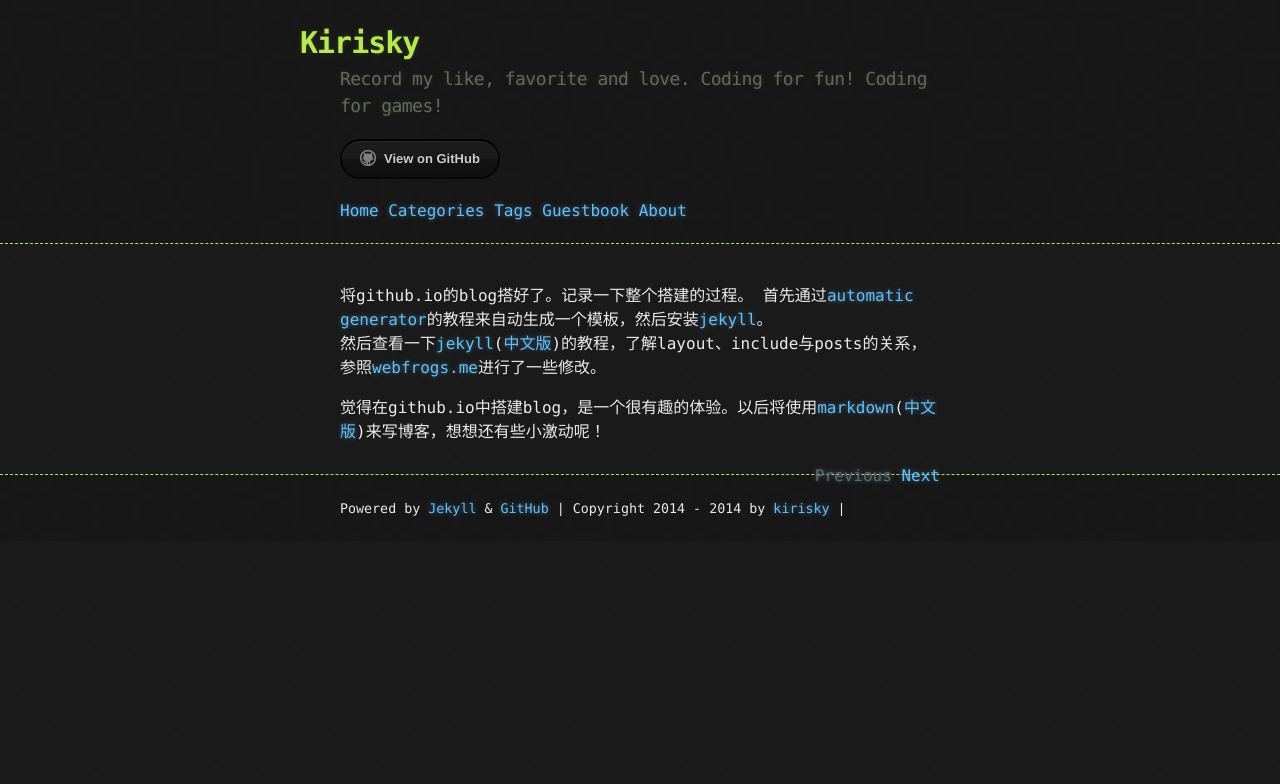
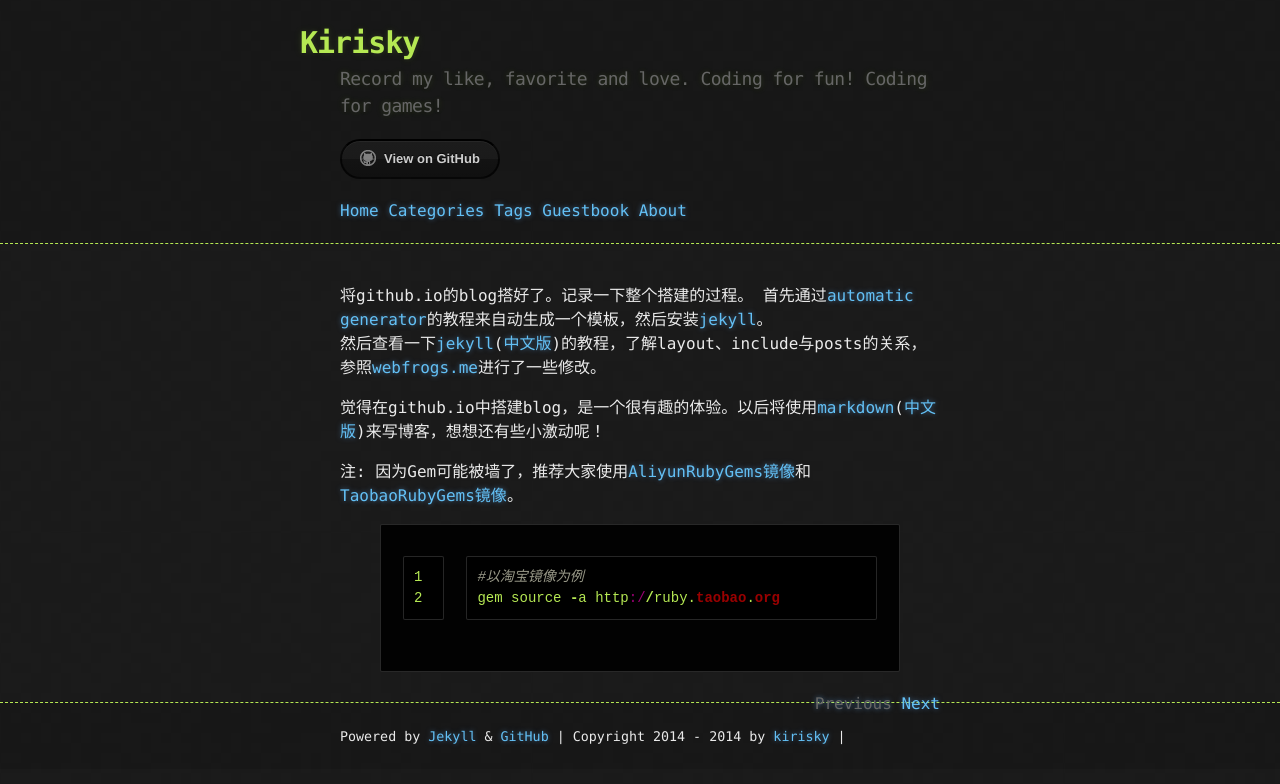
Before and after one commit to simonzhao/kirisky.github.io, a Jekyll site: the page built from _posts/2014-09-11-set-up-jekyll-and-my-first-post.md, in a window 1280 px wide. Shown: the top 784 px of the page. Built offline with Jekyll 4.4.1, drawn with Linux system fonts in a browser that asks for light colours; comment, search, counter and statistics services are not loaded.

Commit message:
修改下jekyll假设教程的格式及更新RubyGems镜像说明

```diff
--- a/_posts/2014-09-11-set-up-jekyll-and-my-first-post.md
+++ b/_posts/2014-09-11-set-up-jekyll-and-my-first-post.md
@@ -12,6 +12,14 @@ tags: [Jekyll]
 
 觉得在github.io中搭建blog，是一个很有趣的体验。以后将使用[markdown]\([中文版][markdown中文版]\)来写博客，想想还有些小激动呢！
 
+注: 因为Gem可能被墙了，推荐大家使用[AliyunRubyGems镜像]和[TaobaoRubyGems镜像](不知道是否是一个)。
+
+{% highlight ruby linenos %}
+#以淘宝镜像为例
+gem source -a http://ruby.taobao.org
+{% endhighlight %}
+
+
 [automatic generator]: https://help.github.com/articles/creating-pages-with-the-automatic-generator
 [using jekyll]: https://help.github.com/articles/using-jekyll-with-pages
 [jekyll]: http://jekyllrb.com/
@@ -19,3 +27,5 @@ tags: [Jekyll]
 [webfrogs.me]: http://webfrogs.me/
 [markdown]: http://daringfireball.net/projects/markdown/syntax
 [markdown中文版]: https://github.com/othree/markdown-syntax-zhtw/blob/master/syntax.md
+[AliyunRubyGems镜像]: http://mirrors.aliyun.com/help/rubygems
+[TaobaoRubyGems镜像]: http://ruby.taobao.org/
```
